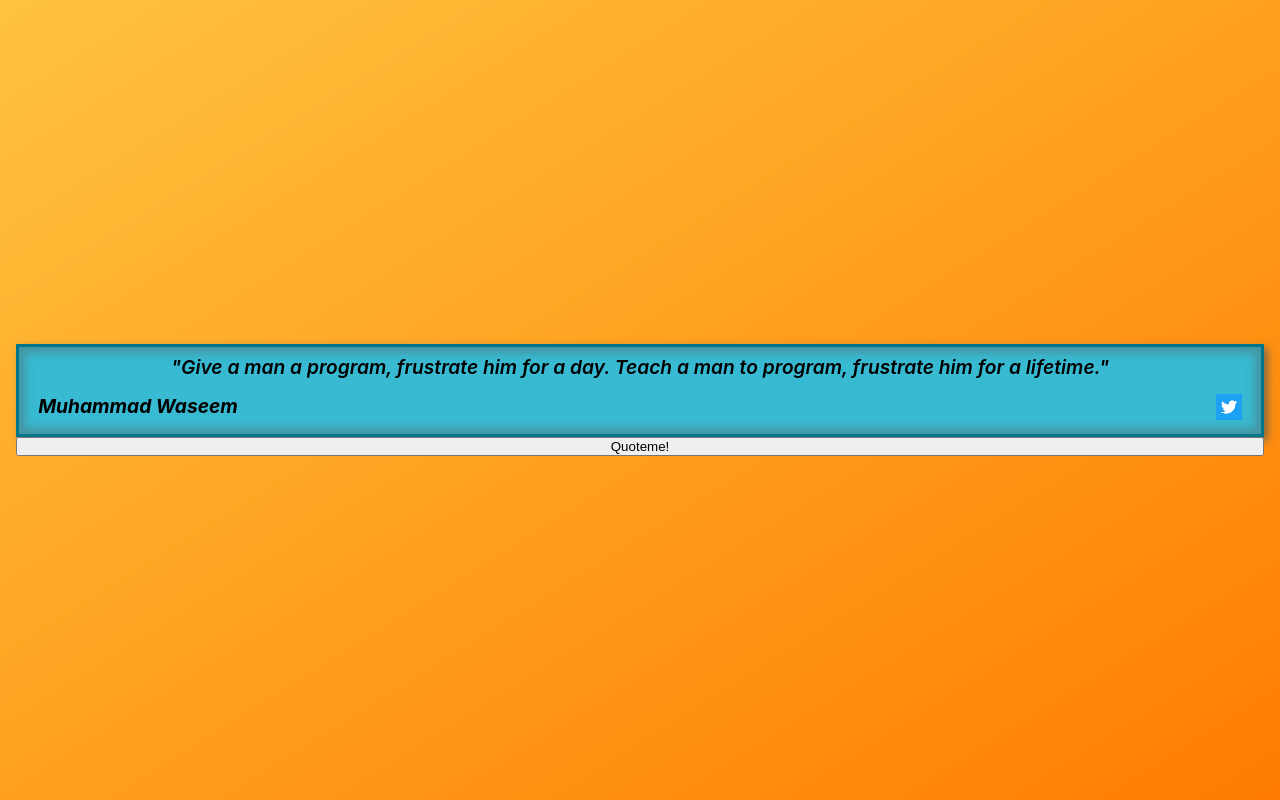
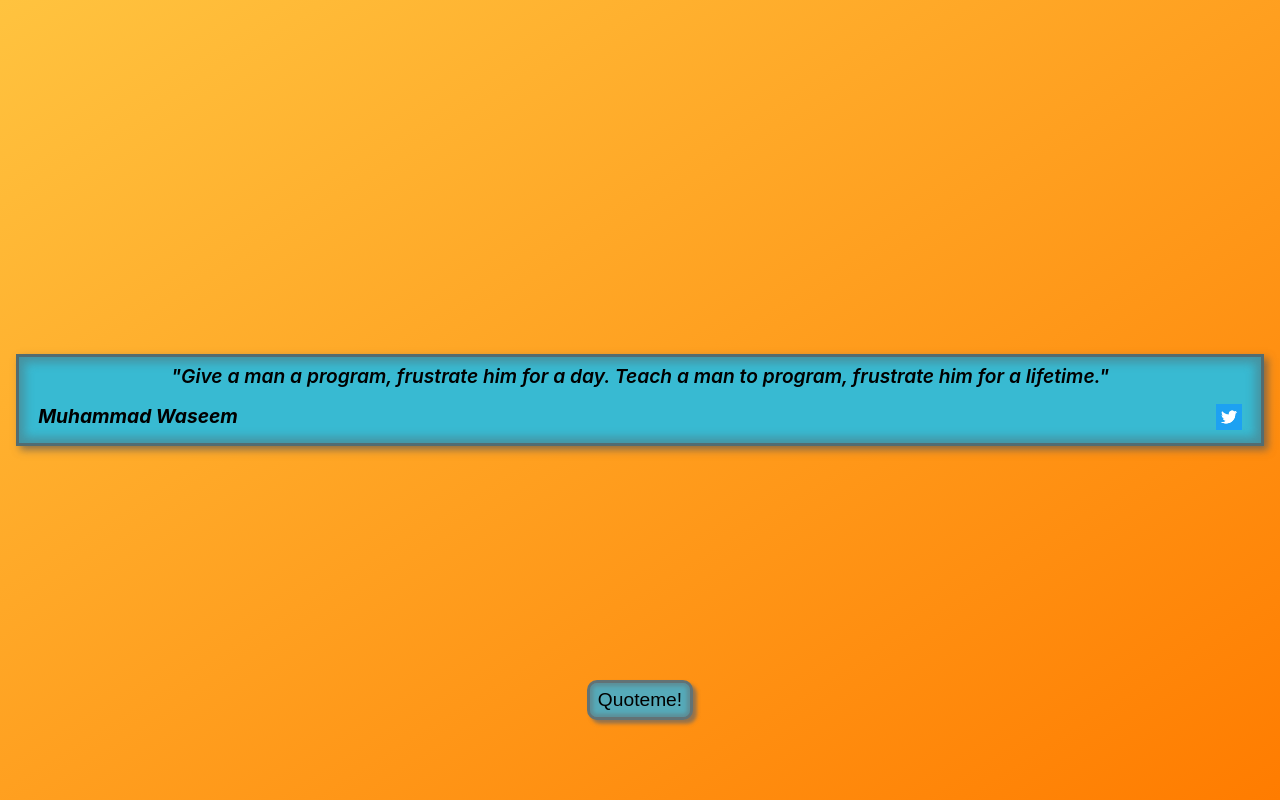
Before and after one commit to SamiJohannes/my-app, a React (Create React App) app: page / in a window 1280 px wide. Built offline with nearby package versions, Linux system fonts and the light colour scheme.

Commit message:
Button styled

```diff
--- a/src/Button.css
+++ b/src/Button.css
@@ -0,0 +1,19 @@
+#new-quote {
+  align-self: center;
+  position: fixed;
+  top: 85%;
+  font-size: 1.2em;
+  padding: .3em .4em;
+  background-color: var(--button-color);
+  border: 3px solid var(--button-border);
+  border-radius: 10px;
+  box-shadow: .2em .2em .2em var(--button-shadow), 0 0 .2em .17em var(--button-inset) inset;
+  transition: 1s;
+}
+
+#new-quote:hover, #new-quote:focus {
+  outline-style: none;
+  border-radius: 18px;
+  background-color: #96d5e0;
+  color: black;
+}
--- a/src/index.css
+++ b/src/index.css
@@ -2,9 +2,13 @@
   --bg-color1: #ffc33f;
   --bg-color2: #ff7c00;
   --card-color: #38bad2;
-  --card-border: #01758a;
+  --card-border: rgba(89, 89, 89, .8);
   --card-shadow: rgba(89, 89, 89, .7);
   --card-inset: rgba(89, 89, 89, .4);
+  --button-color: #56aab9;
+  --button-border: rgba(102, 101, 101, 0.8);
+  --button-shadow: rgba(102, 101, 101, 0.7);
+  --button-inset: rgba(102, 101, 101, 0.4);
 }
 * {
   box-sizing: border-box;
```
